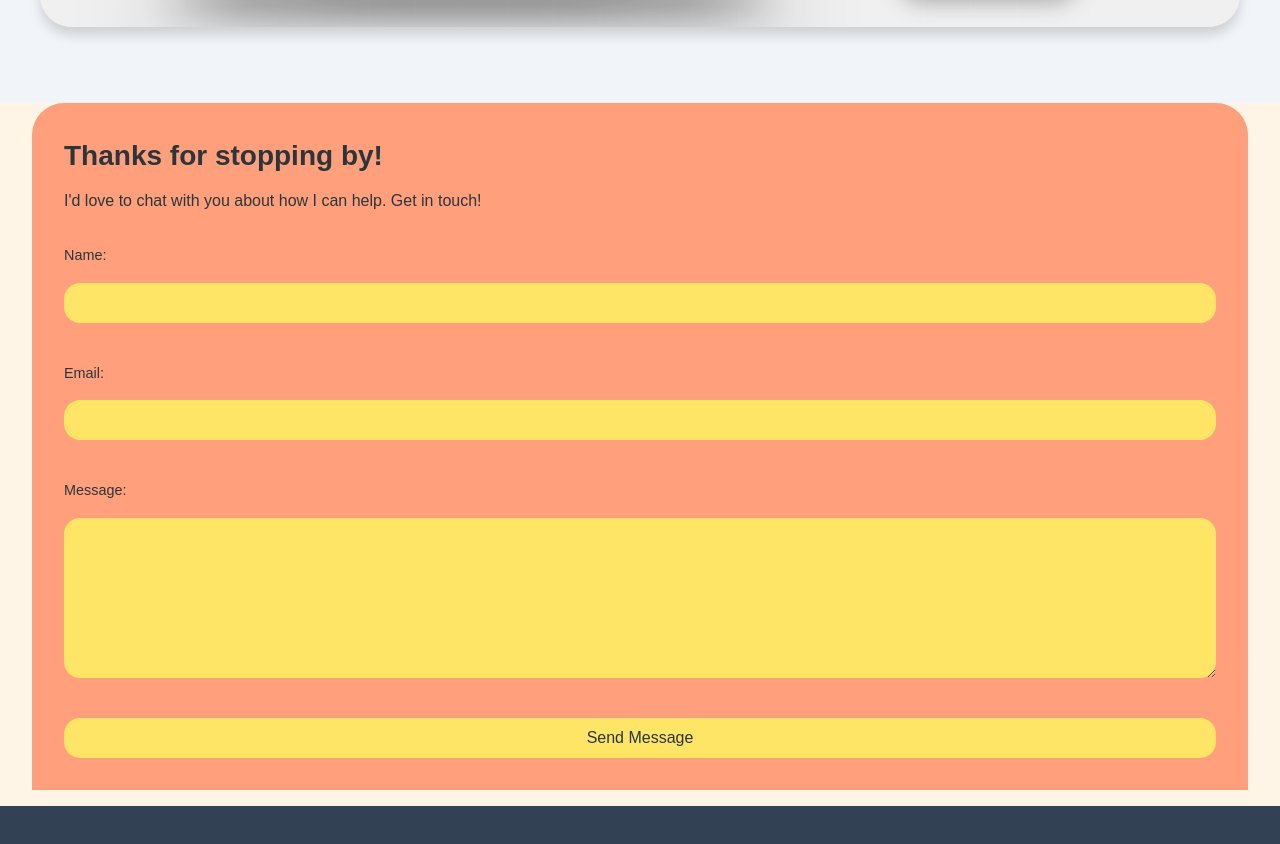
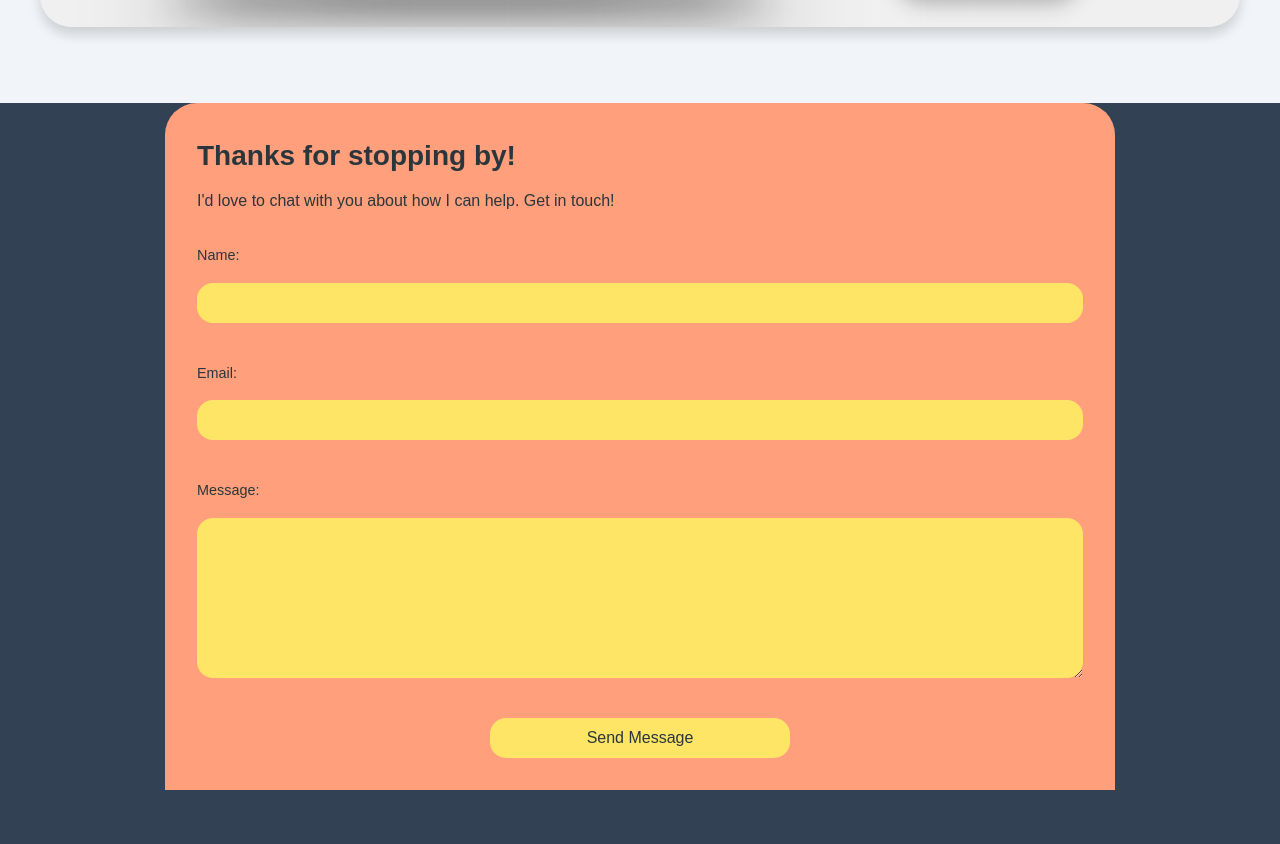
Before and after one commit to Jovana667/React-Portfolio, a React (Vite) app: page / in a window 1280 px wide. Shown: the part 4325-5169 px from the top of the page. Built offline with nearby package versions, Linux system fonts and the light colour scheme.

Commit message:
Refactor styles in index.css; adjust contact content width and submit button layout for improved design consistency

```diff
--- a/src/styles/index.css
+++ b/src/styles/index.css
@@ -564,13 +564,12 @@ nav {
   display: flex;
   align-items: flex-end;
   justify-content: center;
-  background-color: #fff5e6;
   padding: 0 1rem 1rem 1rem; /* Added bottom padding */
   margin-top: -100px;
 }
 
 .contact-content {
-  width: 100%;
+  width: 950px;
   background-color: #ff9f7c;
   border-radius: 32px 32px 0 0;
   padding: 2rem;
@@ -633,13 +632,15 @@ nav {
 }
 /* Submit Button */
 .submit-button {
-  width: 100%;
+  width: 300px;
   background-color: #ffe566;
   color: #2a363b;
   padding: 0.75rem;
   border: none;
   border-radius: 16px;
   font-weight: 500;
+  display: block; /* Add this */
+  margin: 0 auto; /* Add this */
 }
 
 .submit-button:hover {
```
